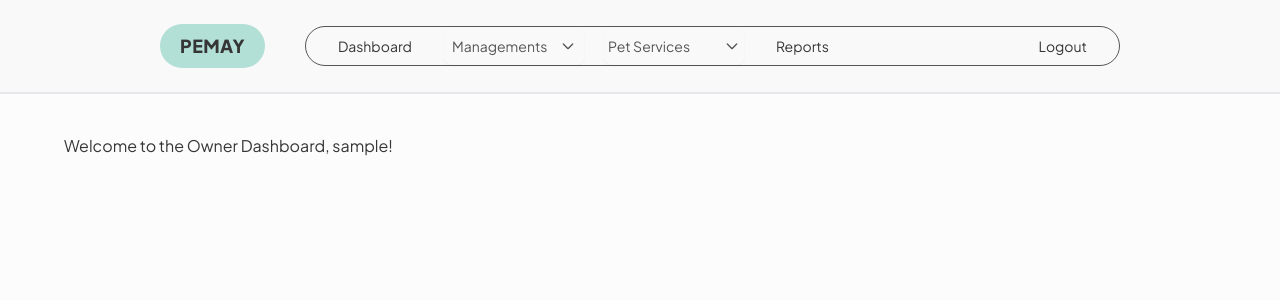
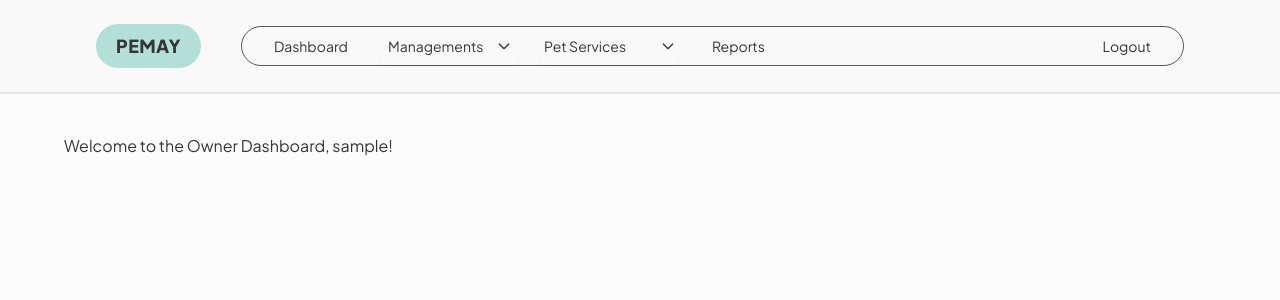
Before and after one commit to dnsyr/pemay, a PHP site: page /pages/owner/dashboard.php in a window 1280 px wide. Shown: the top 300 px of the page. Run offline with PHP 8.4, Linux system fonts and the light colour scheme; the visitor is signed in with stand-in values (Sample User, id 1); some libraries are stand-ins or nearby versions.

Commit message:
Adjust header & implement daisyuion employees page

```diff
--- a/layout/header-tailwind.php
+++ b/layout/header-tailwind.php
@@ -109,7 +109,7 @@ $isPetServicesActive = (
 </head>
 
 <body class="min-h-screen">
-  <nav class="bg-[#F9F9F9] py-6 px-40">
+  <nav class="bg-[#F9F9F9] py-6 px-24">
     <div class="flex gap-10 justify-between items-center w-100">
       <a class=" text-[#363636] bg-[#B2E0D6] py-2 px-5 h-full rounded-full font-extrabold text-lg tracking-wide" href="/pemay/pages/<?php echo $role; ?>/dashboard.php">
         <!-- <img src="/pemay/public/img/icon.png" alt="" width="30" height="30" class="d-inline-block align-text-top"> -->
@@ -119,12 +119,12 @@ $isPetServicesActive = (
       <div class="w-full flex justify-between border border-[#565656] rounded-full px-5">
         <div class="flex gap-5 items-center" id="navbarNav">
           <!-- Dashboard Menu Item -->
-          <a class="text-[#363636] font-normal text-sm py-1 px-3 <?php echo ($currentUri === $ownerDashboardUri) ? $linkActive : ''; ?>" href="/pemay/pages/<?php echo $role; ?>/dashboard.php">Dashboard</a>
+          <a class="text-[#363636] font-normal text-sm py-1 px-3 <?php echo ($currentUri === $ownerDashboardUri) ? $linkActive : ''; ?> hover:font-semibold" href="/pemay/pages/<?php echo $role; ?>/dashboard.php">Dashboard</a>
 
           <!-- Management Dropdown -->
           <div class="relative inline-block w-[140px]">
             <!-- Dropdown Toggle -->
-            <label tabindex="0" class="btn btnManagement min-h-[2.375rem] h-[2.375rem] max-h-[2.375rem] border-none font-normal hover:bg-[#FCFCFC] py-2 px-2 w-full justify-between bg-transparent text-[#565656] text-sm <?php echo $isManagementsActive; ?>">
+            <label tabindex="0" class="btn btnManagement min-h-[2.375rem] h-[2.375rem] max-h-[2.375rem] border-none font-normal hover:bg-[#FCFCFC] py-2 px-2 w-full justify-between bg-transparent text-[#363636] text-sm <?php echo $isManagementsActive; ?> hover:font-semibold">
               <span id="selectedManagement">Managements</span>
               <svg xmlns="http://www.w3.org/2000/svg" class="w-4 h-4 inline float-right" fill="none" viewBox="0 0 24 24" stroke="currentColor">
                 <path stroke-linecap="round" stroke-linejoin="round" stroke-width="2" d="M19 9l-7 7-7-7" />
@@ -137,17 +137,17 @@ $isPetServicesActive = (
               class="menuManagement dropdown-content menu absolute z-10 mt-2 py-1 px-3 shadow bg-[#FCFCFC] border border-[#565656] text-[#565656] rounded-2xl w-full hidden">
               <?php if ($role === 'owner'): ?>
                 <li>
-                  <a href="/pemay/pages/owner/users.php" class=" hover:bg-[#565656] hover:text-semibold hover:text-[#FCFCFC] <?php echo (in_array($currentUri, $usersUri)) ? $linkActive : ''; ?>">Employees</a>
+                  <a href="/pemay/pages/owner/users.php" class="hover:bg-[#565656] hover:font-semibold hover:text-[#FCFCFC] text-[#363636] <?php echo (in_array($currentUri, $usersUri)) ? $linkActive : ''; ?>">Employees</a>
                 </li>
               <?php endif; ?>
               <li>
-                <a href="/pemay/pages/product/product.php" class="hover:bg-[#565656] hover:text-semibold hover:text-[#FCFCFC] <?php echo (in_array($currentUri, $productUris)) ? $linkActive : ''; ?>">Products</a>
+                <a href="/pemay/pages/product/product.php" class="hover:bg-[#565656] hover:font-semibold hover:text-[#FCFCFC] text-[#363636] <?php echo (in_array($currentUri, $productUris)) ? $linkActive : ''; ?>">Products</a>
               </li>
               <li>
-                <a href="/pemay/pages/category/category.php" class="hover:bg-[#565656] hover:text-semibold hover:text-[#FCFCFC] <?php echo (in_array($currentUri, $categoryUri)) ? $linkActive : ''; ?>">Categories</a>
+                <a href="/pemay/pages/category/category.php" class="hover:bg-[#565656] hover:font-semibold hover:text-[#FCFCFC] text-[#363636] <?php echo (in_array($currentUri, $categoryUri)) ? $linkActive : ''; ?>">Categories</a>
               </li>
               <li>
-                <a href="/pemay/pages/category/category.php" class="hover:bg-[#565656] hover:text-semibold hover:text-[#FCFCFC] <?php echo ($currentUri === $categoryUri) ? $linkActive : ''; ?>">Customers</a>
+                <a href="/pemay/pages/category/category.php" class="hover:bg-[#565656] hover:font-semibold hover:text-[#FCFCFC] text-[#363636] <?php echo ($currentUri === $categoryUri) ? $linkActive : ''; ?>">Customers</a>
               </li>
             </ul>
           </div>
@@ -155,7 +155,7 @@ $isPetServicesActive = (
           <!-- Pet Services Dropdown -->
           <div class="relative inline-block w-[140px]">
             <!-- Dropdown Toggle -->
-            <label tabindex="0" class="btn btnPetService min-h-[2.375rem] h-[2.375rem] max-h-[2.375rem] border-none font-normal hover:bg-[#FCFCFC] py-1 px-1 w-full justify-between bg-transparent text-[#565656] text-sm <?php echo $isPetServicesActive; ?>">
+            <label tabindex="0" class="btn btnPetService min-h-[2.375rem] h-[2.375rem] max-h-[2.375rem] border-none font-normal hover:bg-[#FCFCFC] py-1 px-1 w-full justify-between bg-transparent text-[#363636] text-sm <?php echo $isPetServicesActive; ?> hover:font-semibold">
               <span id="selectedPetService">Pet Services</span>
               <svg xmlns="http://www.w3.org/2000/svg" class="w-4 h-4 inline float-right" fill="none" viewBox="0 0 24 24" stroke="currentColor">
                 <path stroke-linecap="round" stroke-linejoin="round" stroke-width="2" d="M19 9l-7 7-7-7" />
@@ -167,26 +167,26 @@ $isPetServicesActive = (
               tabindex="0"
               class="menuPetService dropdown-content menu absolute z-10 mt-2 py-2 px-3 shadow bg-[#FCFCFC] border border-[#565656] text-[#565656] rounded-2xl w-full hidden">
               <li>
-                <a href="/pemay/pages/pet-hotel/dashboard.php" class=" hover:bg-[#565656] hover:text-semibold hover:text-[#FCFCFC] <?php echo (in_array($currentUri, $petHotelUri)) ? $linkActive : ''; ?>">Pet Hotel</a>
+                <a href="/pemay/pages/pet-hotel/dashboard.php" class="hover:bg-[#565656] hover:font-semibold hover:text-[#FCFCFC] text-[#363636] <?php echo (in_array($currentUri, $petHotelUri)) ? $linkActive : ''; ?>">Pet Hotel</a>
               </li>
               <li>
-                <a href="/pemay/pages/medicine/medical-services.php" class="hover:bg-[#565656] hover:text-semibold hover:text-[#FCFCFC] <?php echo (in_array($currentUri, $petMedicalUri)) ? $linkActive : ''; ?>">Pet Medical</a>
+                <a href="/pemay/pages/medicine/medical-services.php" class="hover:bg-[#565656] hover:font-semibold hover:text-[#FCFCFC] text-[#363636] <?php echo (in_array($currentUri, $petMedicalUri)) ? $linkActive : ''; ?>">Pet Medical</a>
               </li>
               <li>
-                <a href="/pemay/pages/salon/salon-services.php" class="hover:bg-[#565656] hover:text-semibold hover:text-[#FCFCFC] <?php echo (in_array($currentUri, $petSalonUri)) ? $linkActive : ''; ?>">Pet Salon</a>
+                <a href="/pemay/pages/salon/salon-services.php" class="hover:bg-[#565656] hover:font-semibold hover:text-[#FCFCFC] text-[#363636] <?php echo (in_array($currentUri, $petSalonUri)) ? $linkActive : ''; ?>">Pet Salon</a>
               </li>
             </ul>
           </div>
 
           <!-- Report Menu Item -->
           <?php if ($role === 'owner'): ?>
-            <a class="text-[#363636] font-normal text-sm py-1 px-3 <?php echo ($currentUri === $reportUri) ? $linkActive : ''; ?>" href="/pemay/pages/owner/reports.php">Reports</a>
+            <a class="text-[#363636] font-normal text-sm py-1 px-3 <?php echo ($currentUri === $reportUri) ? $linkActive : ''; ?> hover:font-semibold" href="/pemay/pages/owner/reports.php">Reports</a>
           <?php endif; ?>
         </div>
 
         <!-- Logout Button -->
         <form action="/pemay/auth/logout.php" method="post" class="flex items-center">
-          <button class="text-[#363636] font-normal text-sm py-1 px-3 decoration-none" type="submit">Logout</button>
+          <button class="text-[#363636] font-normal text-sm py-1 px-3 decoration-none hover:font-semibold" type="submit">Logout</button>
         </form>
       </div>
     </div>
```
Also changed, not shown: pages/owner/users.php (+53 -22 lines).
